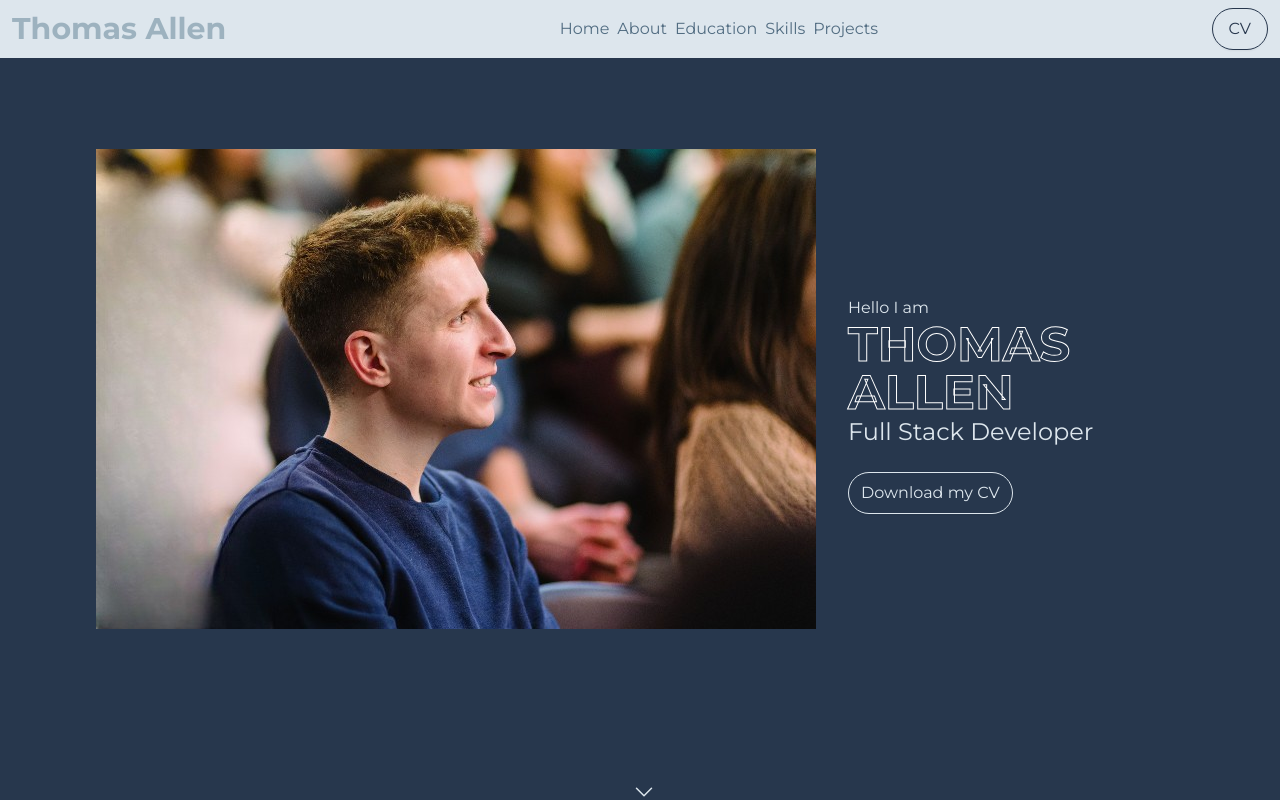
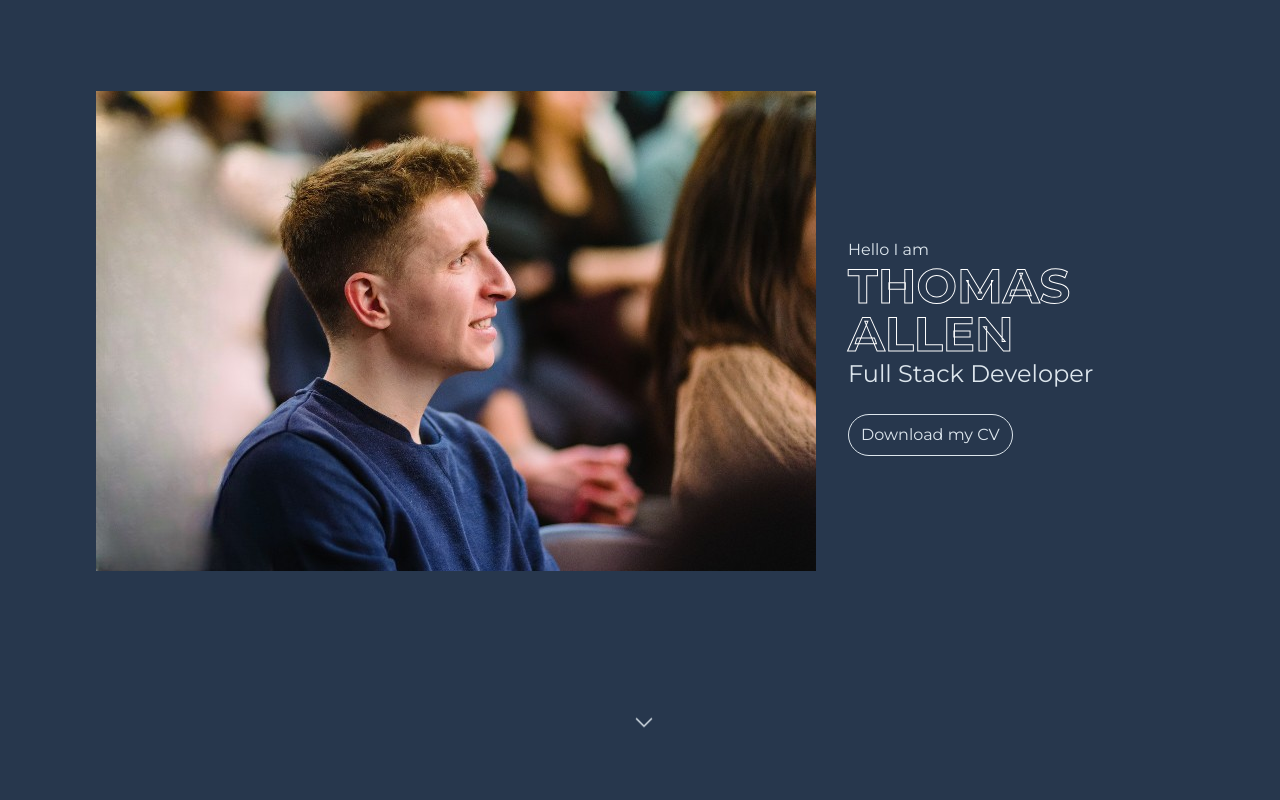
Before and after one commit to Thms25/my-first-portfolio, a Next.js app: page / in a window 1280 px wide. Shown: the top 800 px of the page. Built offline with nearby package versions, Linux system fonts and the light colour scheme.

Commit message:
navabar fixed - now smooth scroll

```diff
--- a/components/About.jsx
+++ b/components/About.jsx
@@ -1,7 +1,6 @@
-import React from 'react';
 import Image from 'next/image';
 
-const About = () => {
+export default function About () {
   return (
     <section className='bg-light p-20'>
       <div className='text-center m-auto grid place-items-center relative mb-12'>
@@ -34,5 +33,3 @@ const About = () => {
     </section>
   );
 }
-
-export default About;
--- a/components/Header.jsx
+++ b/components/Header.jsx
@@ -4,7 +4,7 @@ import Image from 'next/image';
 import styles from 'styles/header.module.scss';
 import { motion } from 'framer-motion';
 
-const Header = () => {
+export default function Header () {
   return (
     <header className='h-screen grid place-items-center'>
       <div className='md:flex md:justify-between p-8 grid items-center mx-4 md:mx-16 md:my-8 '>
@@ -25,7 +25,15 @@ const Header = () => {
       <motion.div
         className="mt-7 m-auto w-4"
       >
-        <svg xmlns="http://www.w3.org/2000/svg" fill="none" viewBox="0 0 24 24" strokeWidth={1.5} stroke="currentColor" className="w-6 h-6">
+        <svg
+          xmlns="http://www.w3.org/2000/svg"
+          fill="none"
+          viewBox="0 0 24 24"
+          strokeWidth={1.5}
+          stroke="currentColor"
+          // className={styles.arrow}"w-6 h-6"
+          className={`w-6 h-6 ${styles.arrow}`}
+        >
           <path strokeLinecap="round" strokeLinejoin="round" d="M19.5 8.25l-7.5 7.5-7.5-7.5" />
         </svg>
       </motion.div>
@@ -33,5 +41,3 @@ const Header = () => {
 
   );
 }
-
-export default Header;
--- a/components/Navbar.jsx
+++ b/components/Navbar.jsx
@@ -1,19 +1,37 @@
-import React from 'react';
+'use client';
 
-const Navbar = () => {
+import { useState, useEffect } from 'react';
+
+export default function Navbar () {
+  const [showNav, setShowNav] = useState(false);
+
+  useEffect(() => {
+    const handleScroll = () => {
+      if (window.scrollY > 200) {
+        setShowNav(true);
+      } else {
+        setShowNav(false);
+      }
+    };
+
+    window.addEventListener('scroll', handleScroll);
+
+    return () => {
+      window.removeEventListener('scroll', handleScroll);
+    };
+  }, []);
+
   return (
-    <nav className='px-3 py-2 bg-light flex justify-between items-center'>
+    <nav className={`fixed w-full px-3 py-2 bg-light ${showNav ? 'opacity-90' : 'opacity-0'} flex justify-between items-center transition opacity-0 duration-300`}>
       <h1 className='text-3xl font-bold text-secondary'>Thomas <span>Allen</span></h1>
-      <ul className=' hidden md:flex text-primary text-md'>
-        <li>Home</li>
-        <li className='ml-2'>About</li>
-        <li className='ml-2'>Education</li>
-        <li className='ml-2'>Skills</li>
-        <li className='ml-2'>Projects</li>
+      <ul className=' hidden md:flex md:justify-between text-primary text-md w-1/2 lg:w-2/5 xl:w-1/3'>
+        <li className='navItems'>Home</li>
+        <li className='navItems'>About</li>
+        <li className='navItems'>Education</li>
+        <li className='navItems'>Skills</li>
+        <li className='navItems'>Projects</li>
       </ul>
       <button className='px-4 py-2 rounded-full border border-dark text-dark shadow-sm hover:bg-primary hover:text-light duration-300'>CV</button>
     </nav>
   );
 }
-
-export default Navbar;
--- a/styles/globals.scss
+++ b/styles/globals.scss
@@ -23,3 +23,8 @@
 body::-webkit-scrollbar {
   display: none;
 }
+
+
+.navItems {
+  @apply mx-2 text-primary hover:text-dark opacity-80 hover:opacity-100 transition duration-200 cursor-pointer font-semibold tracking-wide
+}
--- a/styles/header.module.scss
+++ b/styles/header.module.scss
@@ -1,3 +1,16 @@
 #name {
   -webkit-text-stroke: 1px white;
 }
+
+@keyframes bounce {
+  0%, 100% {
+    transform: translateY(0);
+  }
+  50% {
+    transform: translateY(-16px);
+  }
+}
+
+.arrow {
+  animation: bounce 1.5s infinite;
+}
```
